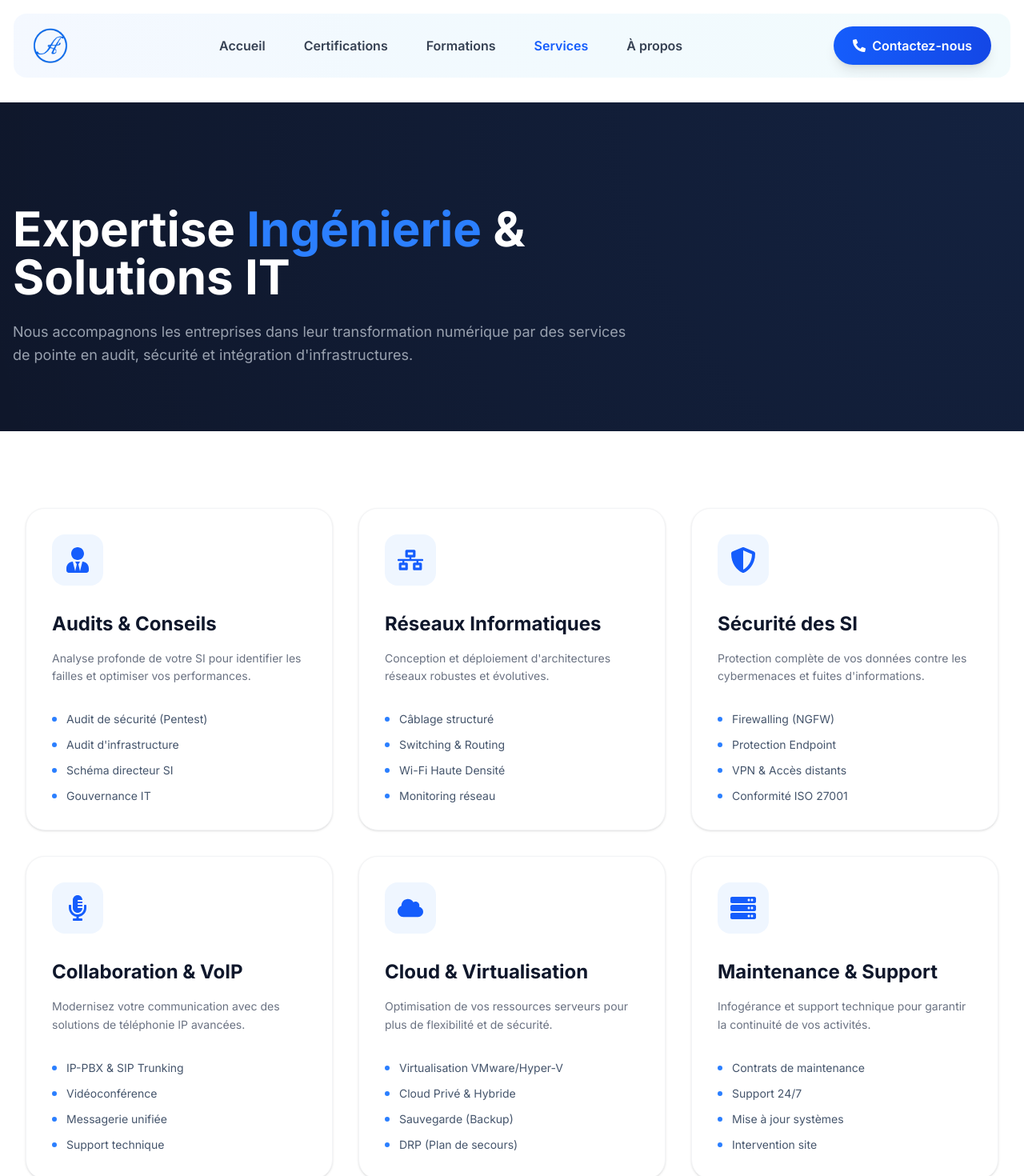
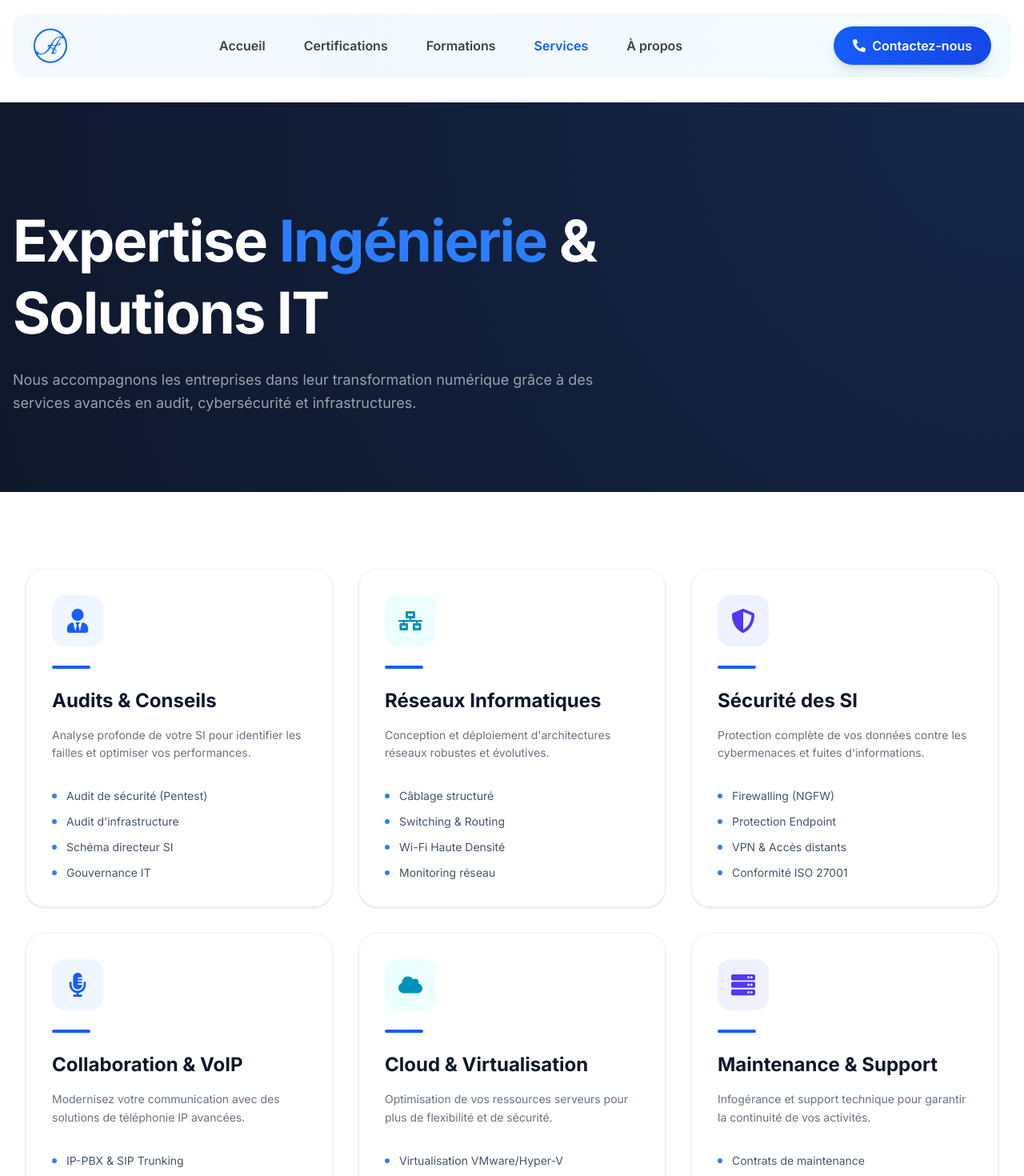
Before and after one commit to 7even5iv/afrilane-website, a React (Vite) app: page /expertise in a window 1280 px wide. Shown: the top 1470 px of the page at 80% size. Built offline with nearby package versions, Linux system fonts and the light colour scheme.

Commit message:
new design

```diff
--- a/src/pages/Services.tsx
+++ b/src/pages/Services.tsx
@@ -1,10 +1,17 @@
-import { useState } from "react"; // Ajout de useState
+import { useState } from "react";
 import { motion } from "framer-motion";
-import { FaShieldAlt, FaNetworkWired, FaServer, FaUserTie, FaMicrophoneAlt, FaCloud } from "react-icons/fa";
-import QuoteModal from "../components/ui/QuoteModal"; // Importation de la modale
+import {
+    FaShieldAlt,
+    FaNetworkWired,
+    FaServer,
+    FaUserTie,
+    FaMicrophoneAlt,
+    FaCloud,
+} from "react-icons/fa";
+
+import QuoteModal from "../components/ui/QuoteModal";
 
 const Services = () => {
-    // État pour gérer l'ouverture de la modale de devis
     const [isModalOpen, setIsModalOpen] = useState(false);
 
     const mainServices = [
@@ -12,131 +19,221 @@ const Services = () => {
             id: 1,
             title: "Audits & Conseils",
             icon: FaUserTie,
-            description: "Analyse profonde de votre SI pour identifier les failles et optimiser vos performances.",
-            details: ["Audit de sécurité (Pentest)", "Audit d'infrastructure", "Schéma directeur SI", "Gouvernance IT"],
-            color: "blue"
+            description:
+                "Analyse profonde de votre SI pour identifier les failles et optimiser vos performances.",
+            details: [
+                "Audit de sécurité (Pentest)",
+                "Audit d'infrastructure",
+                "Schéma directeur SI",
+                "Gouvernance IT",
+            ],
+            color: "blue",
         },
         {
             id: 2,
             title: "Réseaux Informatiques",
             icon: FaNetworkWired,
-            description: "Conception et déploiement d'architectures réseaux robustes et évolutives.",
-            details: ["Câblage structuré", "Switching & Routing", "Wi-Fi Haute Densité", "Monitoring réseau"],
-            color: "cyan"
+            description:
+                "Conception et déploiement d'architectures réseaux robustes et évolutives.",
+            details: [
+                "Câblage structuré",
+                "Switching & Routing",
+                "Wi-Fi Haute Densité",
+                "Monitoring réseau",
+            ],
+            color: "cyan",
         },
         {
             id: 3,
             title: "Sécurité des SI",
             icon: FaShieldAlt,
-            description: "Protection complète de vos données contre les cybermenaces et fuites d'informations.",
-            details: ["Firewalling (NGFW)", "Protection Endpoint", "VPN & Accès distants", "Conformité ISO 27001"],
-            color: "indigo"
+            description:
+                "Protection complète de vos données contre les cybermenaces et fuites d'informations.",
+            details: [
+                "Firewalling (NGFW)",
+                "Protection Endpoint",
+                "VPN & Accès distants",
+                "Conformité ISO 27001",
+            ],
+            color: "indigo",
         },
         {
             id: 4,
             title: "Collaboration & VoIP",
             icon: FaMicrophoneAlt,
-            description: "Modernisez votre communication avec des solutions de téléphonie IP avancées.",
-            details: ["IP-PBX & SIP Trunking", "Vidéoconférence", "Messagerie unifiée", "Support technique"],
-            color: "blue"
+            description:
+                "Modernisez votre communication avec des solutions de téléphonie IP avancées.",
+            details: [
+                "IP-PBX & SIP Trunking",
+                "Vidéoconférence",
+                "Messagerie unifiée",
+                "Support technique",
+            ],
+            color: "blue",
         },
         {
             id: 5,
             title: "Cloud & Virtualisation",
             icon: FaCloud,
-            description: "Optimisation de vos ressources serveurs pour plus de flexibilité et de sécurité.",
-            details: ["Virtualisation VMware/Hyper-V", "Cloud Privé & Hybride", "Sauvegarde (Backup)", "DRP (Plan de secours)"],
-            color: "cyan"
+            description:
+                "Optimisation de vos ressources serveurs pour plus de flexibilité et de sécurité.",
+            details: [
+                "Virtualisation VMware/Hyper-V",
+                "Cloud Privé & Hybride",
+                "Sauvegarde (Backup)",
+                "DRP (Plan de secours)",
+            ],
+            color: "cyan",
         },
         {
             id: 6,
             title: "Maintenance & Support",
             icon: FaServer,
-            description: "Infogérance et support technique pour garantir la continuité de vos activités.",
-            details: ["Contrats de maintenance", "Support 24/7", "Mise à jour systèmes", "Intervention site"],
-            color: "indigo"
-        }
+            description:
+                "Infogérance et support technique pour garantir la continuité de vos activités.",
+            details: [
+                "Contrats de maintenance",
+                "Support 24/7",
+                "Mise à jour systèmes",
+                "Intervention sur site",
+            ],
+            color: "indigo",
+        },
     ];
+
+    const colorVariants: Record<string, string> = {
+        blue: "bg-blue-50 text-blue-600 group-hover:bg-blue-600",
+        cyan: "bg-cyan-50 text-cyan-600 group-hover:bg-cyan-600",
+        indigo:
+            "bg-indigo-50 text-indigo-600 group-hover:bg-indigo-600",
+    };
 
     return (
         <div className="bg-white min-h-screen">
-            {/* HERO SECTION SERVICES */}
-            <section className="bg-slate-900 pt-32 pb-20 text-white relative overflow-hidden">
-                <div className="absolute inset-0 bg-[radial-gradient(circle_at_top_right,rgba(59,130,246,0.1),transparent)]" />
+
+            {/* HERO */}
+            <section className="bg-slate-900 pt-32 pb-24 text-white relative overflow-hidden">
+
+                <div className="absolute inset-0 bg-[radial-gradient(circle_at_top_right,rgba(59,130,246,0.15),transparent)]" />
+
                 <div className="max-w-7xl mx-auto px-4 relative z-10">
                     <motion.div
-                        initial={{ opacity: 0, y: 20 }}
+                        initial={{ opacity: 0, y: 30 }}
                         animate={{ opacity: 1, y: 0 }}
+                        transition={{ duration: 0.6 }}
                         className="max-w-3xl"
                     >
-                        <h1 className="text-4xl md:text-6xl font-black mb-6">
-                            Expertise <span className="text-blue-500">Ingénierie</span> & Solutions IT
+                        <h1 className="text-5xl md:text-7xl font-black leading-tight tracking-tight mb-6">
+                            Expertise{" "}
+                            <span className="text-blue-500">
+                                Ingénierie
+                            </span>{" "}
+                            & Solutions IT
                         </h1>
+
                         <p className="text-gray-400 text-lg leading-relaxed">
-                            Nous accompagnons les entreprises dans leur transformation numérique par des services de pointe en audit, sécurité et intégration d'infrastructures.
+                            Nous accompagnons les entreprises dans leur
+                            transformation numérique grâce à des services
+                            avancés en audit, cybersécurité et infrastructures.
                         </p>
                     </motion.div>
                 </div>
             </section>
 
-            {/* GRILLE DES SERVICES */}
+            {/* SERVICES */}
             <section className="py-24">
                 <div className="max-w-7xl mx-auto px-4 sm:px-6 lg:px-8">
+
                     <div className="grid grid-cols-1 md:grid-cols-2 lg:grid-cols-3 gap-8">
-                        {mainServices.map((service, index) => (
+
+                        {mainServices.map((service, index) => {
+                            const Icon = service.icon;
+
+                            return (
                                 <motion.div
                                     key={service.id}
-                                initial={{ opacity: 0, y: 20 }}
+                                    initial={{ opacity: 0, y: 30 }}
                                     whileInView={{ opacity: 1, y: 0 }}
                                     transition={{ delay: index * 0.1 }}
                                     viewport={{ once: true }}
-                                className="group bg-white p-8 rounded-3xl border border-gray-100 shadow-sm hover:shadow-2xl transition-all duration-500"
+                                    className="group bg-white p-8 rounded-3xl border border-gray-100 shadow-sm hover:shadow-2xl hover:-translate-y-2 transition-all duration-500 ease-out"
                                 >
-                                <div className={`w-16 h-16 rounded-2xl flex items-center justify-center mb-8 bg-blue-50 text-blue-600 group-hover:bg-blue-600 group-hover:text-white transition-colors duration-500`}>
-                                    <service.icon size={32} />
+
+                                    {/* ICON */}
+                                    <div
+                                        className={`w-16 h-16 rounded-2xl flex items-center justify-center mb-6 transition-all duration-500 group-hover:text-white ${colorVariants[service.color]}`}
+                                    >
+                                        <Icon size={30} />
                                     </div>
-                                <h3 className="text-2xl font-bold text-slate-900 mb-4">{service.title}</h3>
+
+                                    {/* DECORATION */}
+                                    <div className="w-12 h-1 bg-blue-600 rounded-full mb-6" />
+
+                                    {/* TITLE */}
+                                    <h3 className="text-2xl font-bold text-slate-900 mb-4">
+                                        {service.title}
+                                    </h3>
+
+                                    {/* DESCRIPTION */}
                                     <p className="text-gray-500 mb-8 text-sm leading-relaxed">
                                         {service.description}
                                     </p>
+
+                                    {/* DETAILS */}
                                     <ul className="space-y-3">
                                         {service.details.map((detail, idx) => (
-                                        <li key={idx} className="flex items-center gap-3 text-sm text-slate-600">
+                                            <li
+                                                key={idx}
+                                                className="flex items-center gap-3 text-sm text-slate-600"
+                                            >
                                                 <span className="w-1.5 h-1.5 rounded-full bg-blue-500" />
                                                 {detail}
                                             </li>
                                         ))}
                                     </ul>
                                 </motion.div>
-                        ))}
+                            );
+                        })}
                     </div>
                 </div>
             </section>
 
-            {/* SECTION CTA B2B */}
+            {/* CTA */}
             <section className="bg-afrilane-light-grey py-20">
                 <div className="max-w-5xl mx-auto px-4 text-center">
-                    <div className="bg-blue-600 rounded-[3rem] p-12 md:p-20 text-white relative overflow-hidden">
+
+                    <div className="bg-gradient-to-br from-blue-600 via-blue-700 to-indigo-900 rounded-[3rem] p-12 md:p-20 text-white relative overflow-hidden">
+
                         <div className="absolute top-0 left-0 w-64 h-64 bg-white/10 blur-3xl -translate-x-1/2 -translate-y-1/2 rounded-full" />
-                        <h2 className="text-3xl md:text-5xl font-black mb-8 relative z-10">Prêt à sécuriser votre <br /> infrastructure ?</h2>
-                        <p className="text-blue-100 mb-10 relative z-10 max-w-xl mx-auto">
-                            Nos experts sont disponibles pour un audit gratuit ou pour discuter de vos besoins spécifiques.
+
+                        <h2 className="text-3xl md:text-5xl font-black mb-8 relative z-10">
+                            Prêt à sécuriser votre <br />
+                            infrastructure ?
+                        </h2>
+
+                        <p className="text-blue-100 mb-10 relative z-10 max-w-2xl mx-auto">
+                            Nos experts sont disponibles pour réaliser un audit
+                            gratuit ou discuter de vos besoins spécifiques.
                         </p>
 
-                        {/* BOUTON CONNECTÉ À LA MODALE */}
                         <motion.button
                             onClick={() => setIsModalOpen(true)}
-                            whileHover={{ scale: 1.05 }}
-                            whileTap={{ scale: 0.95 }}
+                            whileHover={{ scale: 1.03, y: -2 }}
+                            whileTap={{ scale: 0.97 }}
+                            transition={{
+                                type: "spring",
+                                stiffness: 300,
+                            }}
                             className="bg-white text-blue-600 px-10 py-4 rounded-full font-bold shadow-xl relative z-10"
                         >
                             Demander un devis gratuit
                         </motion.button>
+
                     </div>
                 </div>
             </section>
 
-            {/* COMPOSANT MODALE (Affiché uniquement si isModalOpen est true) */}
+            {/* MODAL */}
             <QuoteModal
                 isOpen={isModalOpen}
                 onClose={() => setIsModalOpen(false)}
```
Also changed, not shown: src/components/ui/QuoteModal.tsx (+85 -21 lines). Lines whose indentation alone changed are shown as unchanged.
